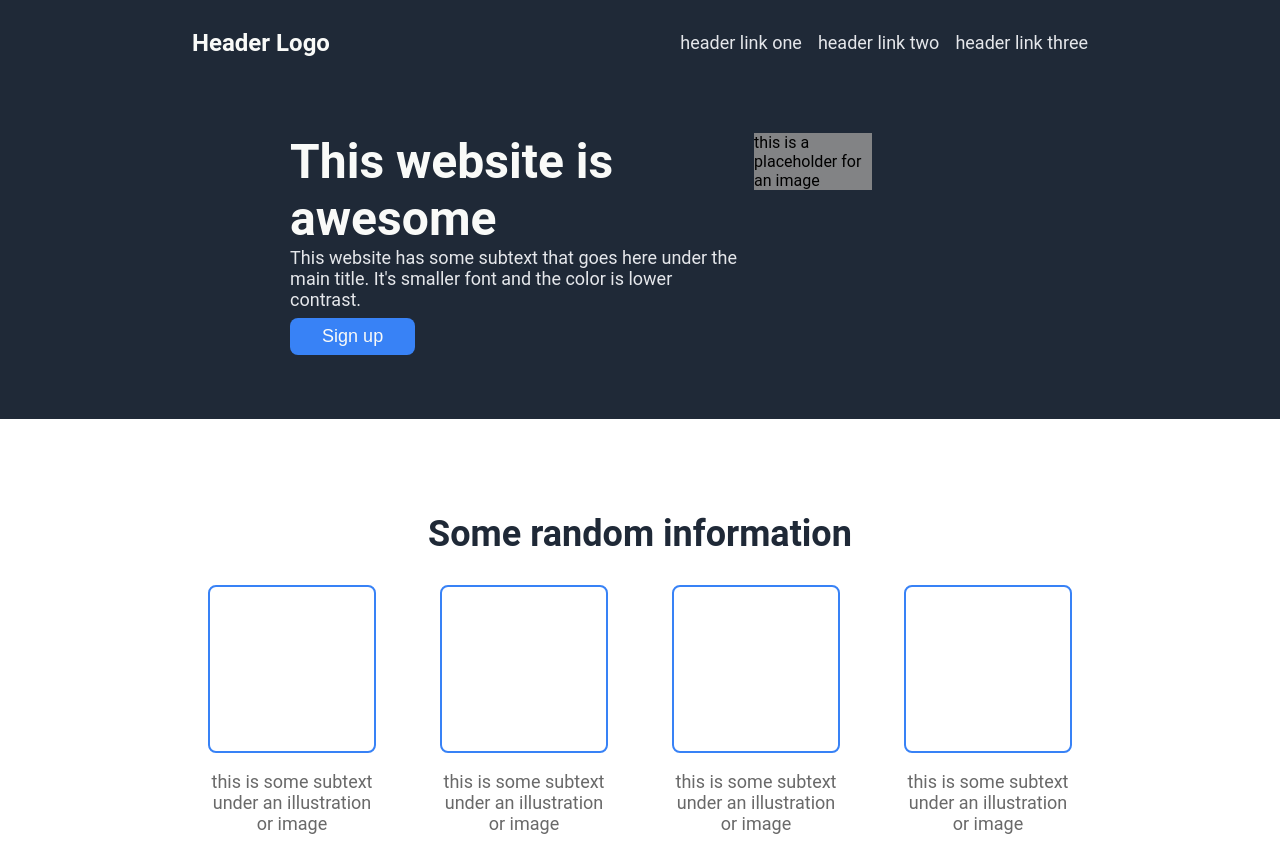
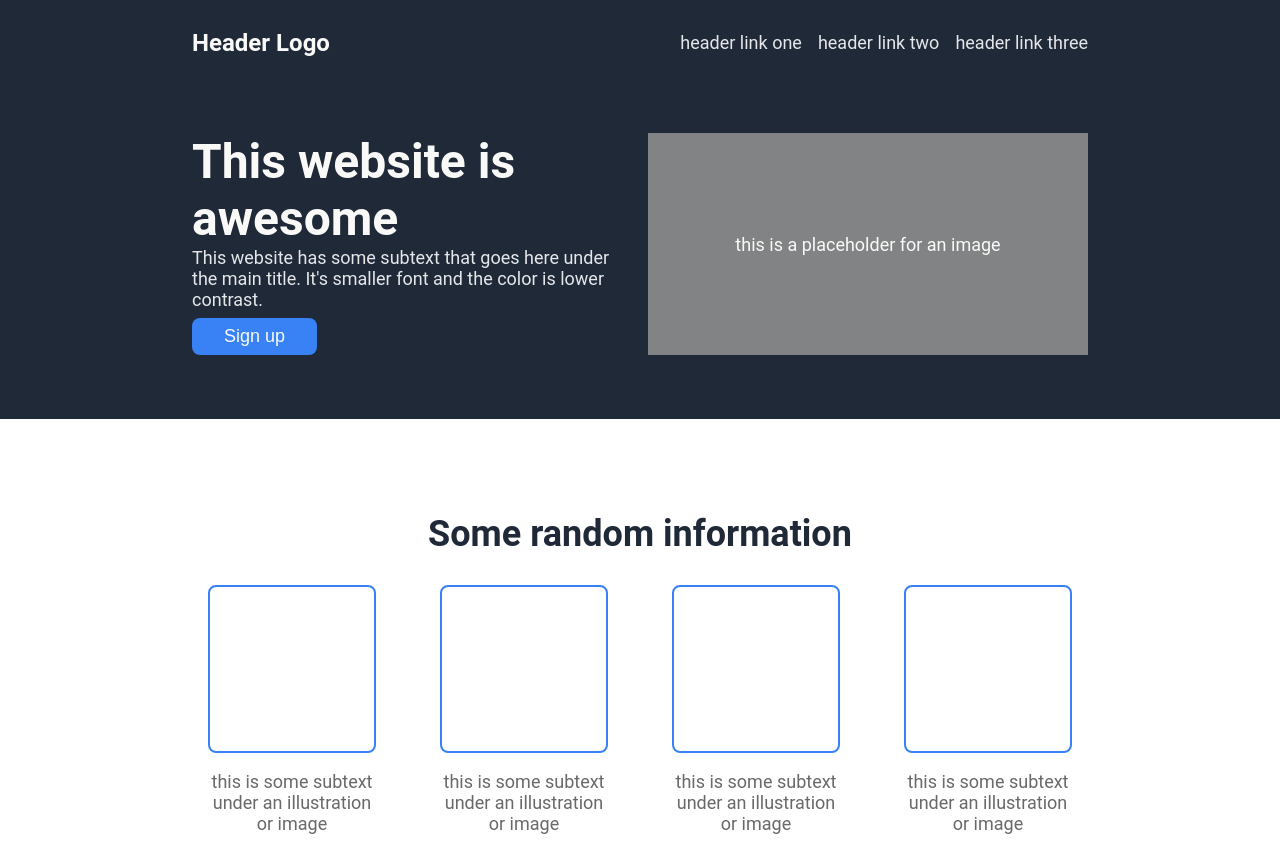
Before and after one commit to Samxiety/Odin-Project-Landing-Page, a plain HTML site: page index.html in a window 1280 px wide. Shown: the top 855 px of the page. Drawn offline with Linux system fonts and the light colour scheme.

Commit message:
Changed class wording for heros image placeholder

```diff
--- a/index.html
+++ b/index.html
@@ -26,8 +26,8 @@
                 <p class="subtext">This website has some subtext that goes here under the main title. It's smaller font and the color is lower contrast.</p>
                 <a href="#"><button class="button">Sign up</button></a>
             </div>
-            <div class="hero-image">
-                <div class="image">this is a placeholder for an image</div>
+            <div class="image">
+                <div class="text">this is a placeholder for an image</div>
             </div>
 
         </div>
```
